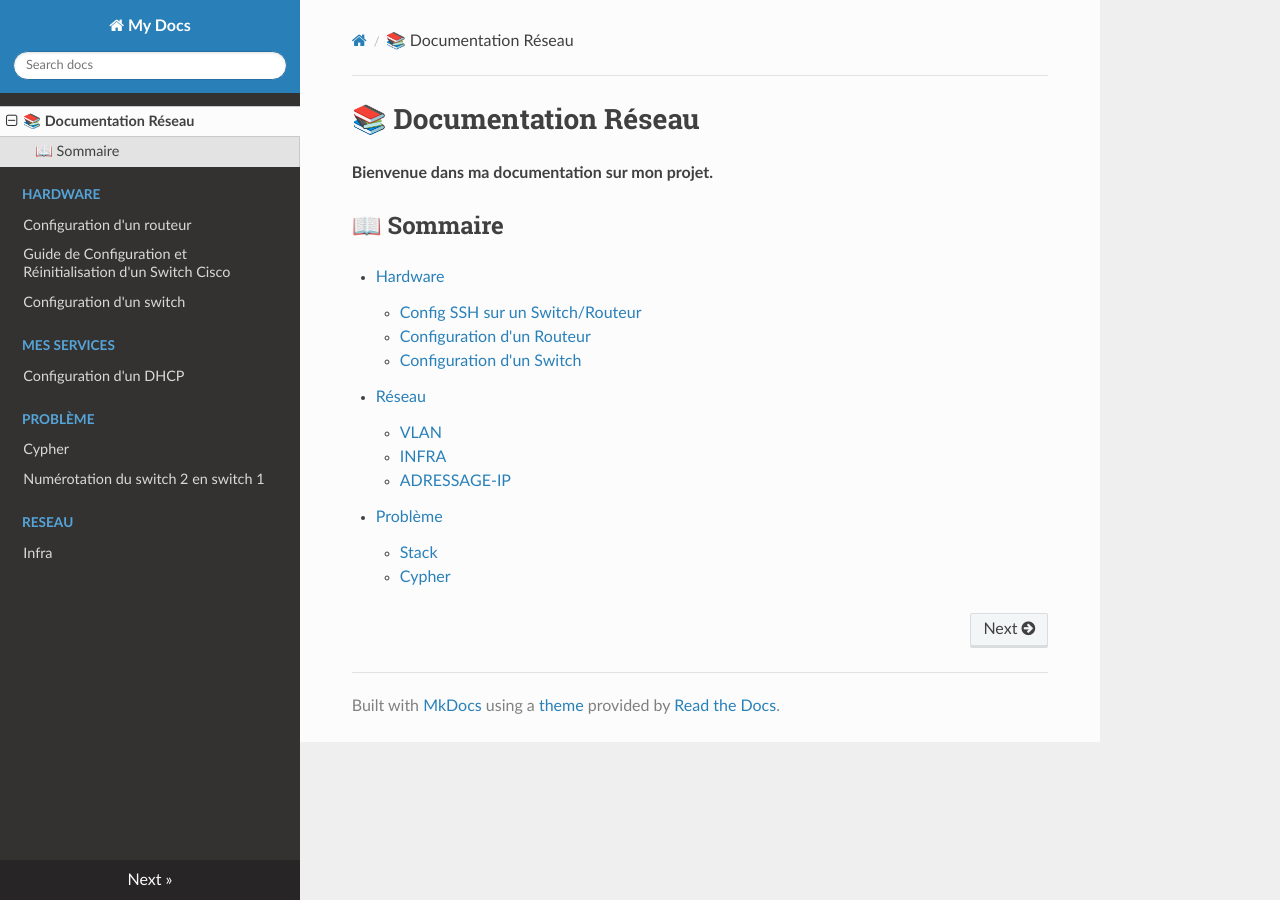
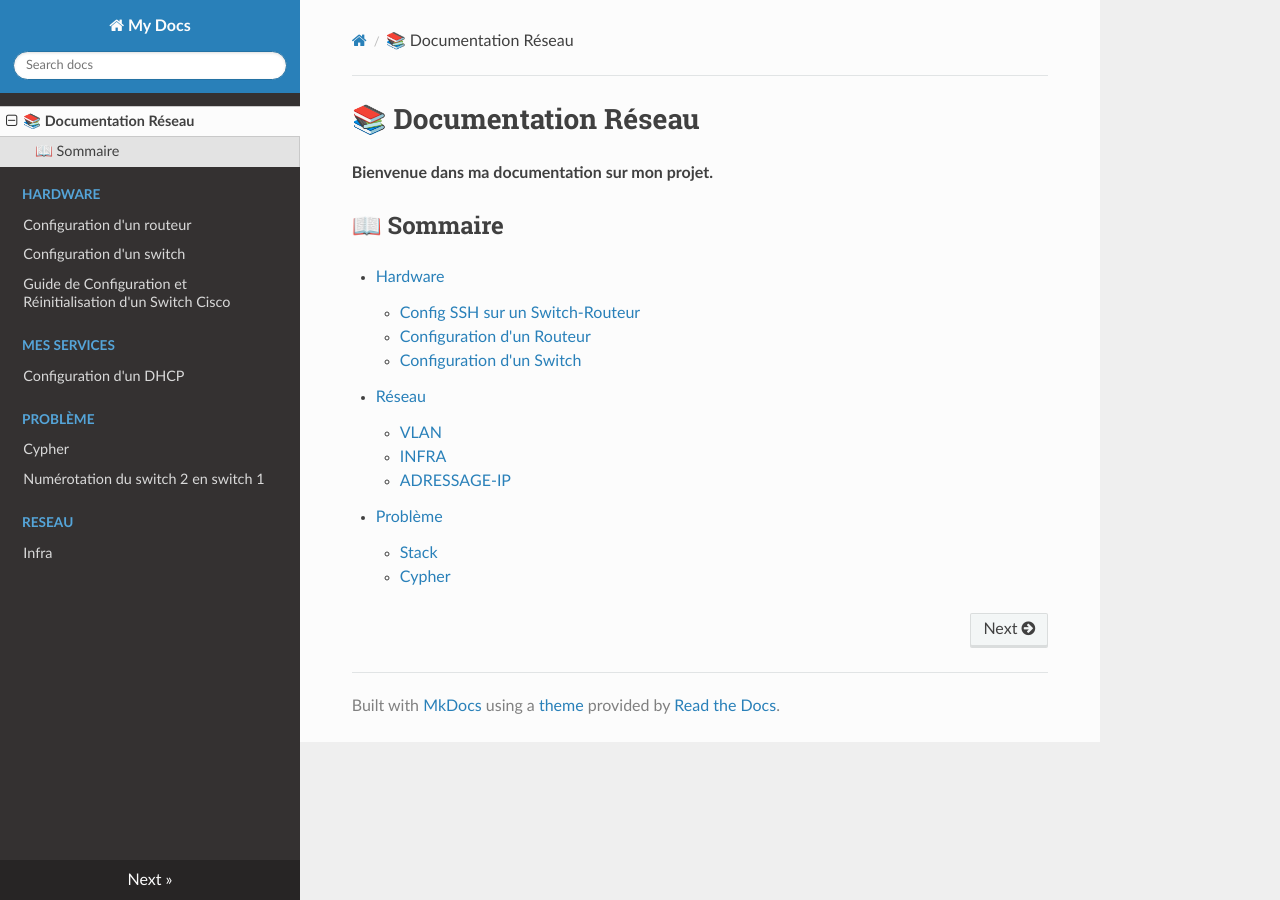
Before and after one commit to MLBOff/Orleans-2027, an MkDocs documentation site: the page built from docs/index.md, in a window 1280 px wide. Built offline with MkDocs 1.6.1, drawn with Linux system fonts in a browser that asks for light colours; nearby versions of some CDN libraries.

```diff
--- a/docs/index.md
+++ b/docs/index.md
@@ -6,7 +6,7 @@
 ## 📖 Sommaire
 
 - [Hardware](Hardware/index.md)
-    - [Config SSH sur un Switch/Routeur](Hardware/ssh-switch/routeur.md)
+    - [Config SSH sur un Switch-Routeur](Hardware/ssh-switch-routeur.md)
     - [Configuration d'un Routeur](Hardware/routeur.md)
     - [Configuration d'un Switch](Hardware/switch.md)
 
```
Also changed, not shown: docs/Hardware/config-routeur.md (renamed from docs/Hardware/routeur.md), docs/Hardware/config-switch.md (renamed from docs/Hardware/switch.md).
